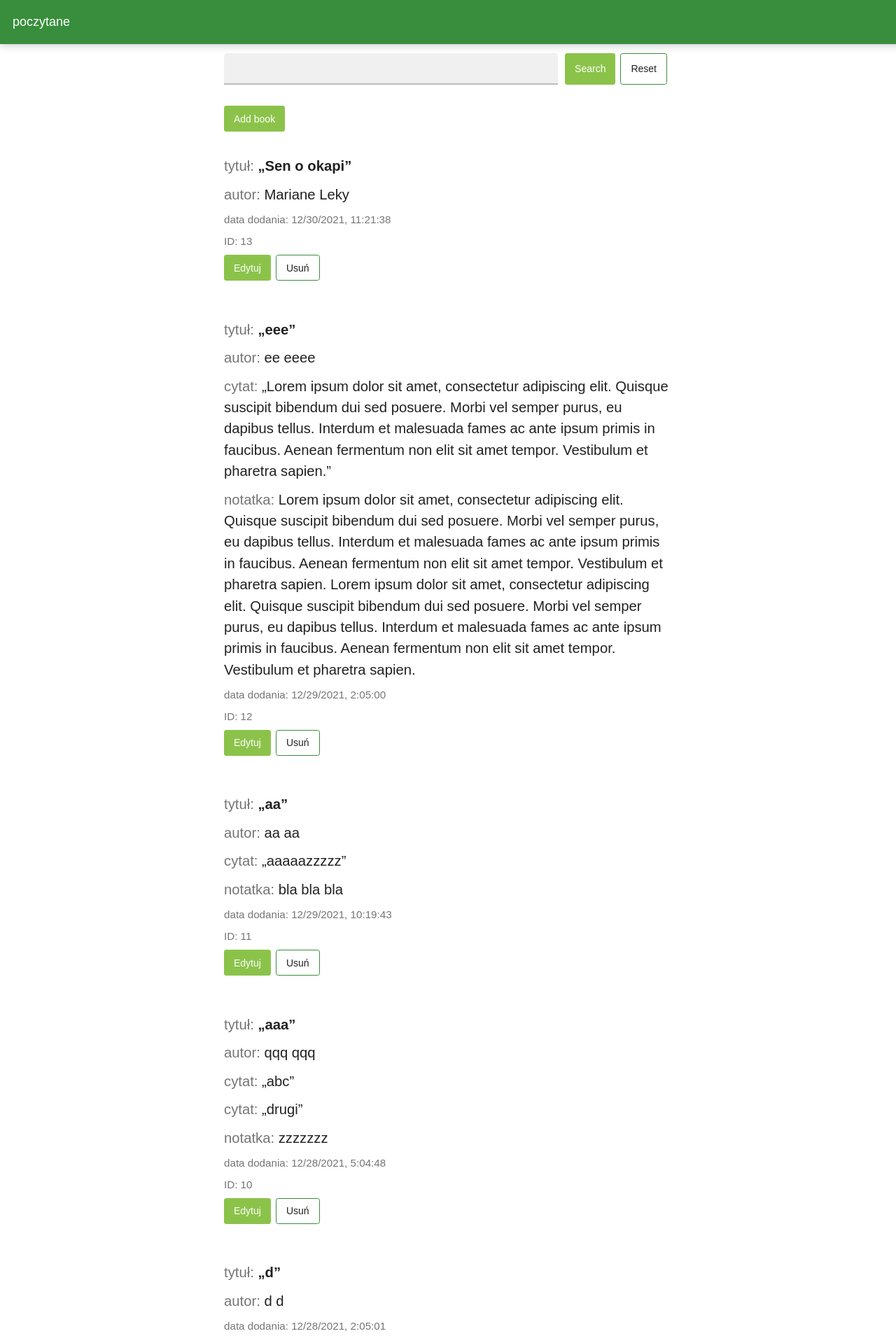
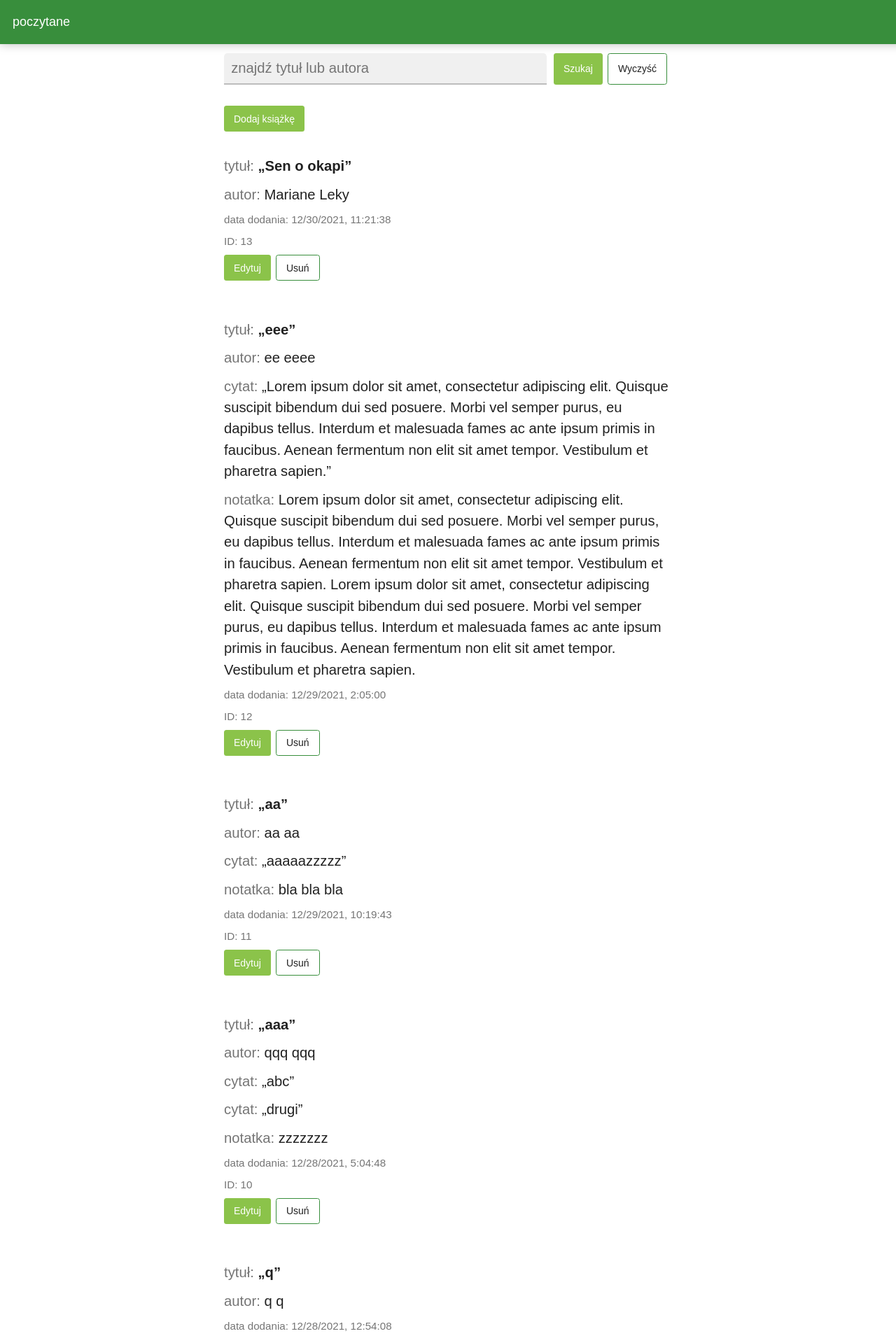
Before and after one commit to msarnowski/poczytane, an Angular app: page / in a window 1280 px wide. Shown: the top 1919 px of the page at 70% size. Built offline with nearby package versions, Linux system fonts and the light colour scheme; data requests are answered from the project's data file.

Commit message:
PL labels

```diff
--- a/db.json
+++ b/db.json
@@ -65,17 +65,6 @@
       "note": null
     },
     {
-      "id": 9,
-      "date": 1640700301424,
-      "title": "d",
-      "author": {
-        "firstName": "d",
-        "lastName": "d"
-      },
-      "quotes": [],
-      "note": null
-    },
-    {
       "id": 10,
       "date": 1640711088734,
       "title": "aaa",
--- a/src/app/book-list/book-list.component.html
+++ b/src/app/book-list/book-list.component.html
@@ -1,13 +1,13 @@
 <div class="search" *ngIf="!editing">
   <form class="search__form" (submit)="handleSearch(searchBox.value)">
-    <input class="search__input" type="text" #searchBox>
-    <button class="search__button" type="submit">Search</button>
-    <button class="search__button button--outlined" type="reset" (click)="loadBooks()">Reset</button>
+    <input class="search__input" type="text" #searchBox placeholder="znajdź tytuł lub autora">
+    <button class="search__button" type="submit">Szukaj</button>
+    <button class="search__button button--outlined" type="reset" (click)="loadBooks()">Wyczyść</button>
   </form>
 </div>
 
 <div class="new" *ngIf="!editing">
-  <button (click)="handleNew()">Add book</button>
+  <button (click)="handleNew()">Dodaj książkę</button>
 </div>
 
 <div class="editor" *ngIf="editing">
--- a/src/app/editor/editor.component.html
+++ b/src/app/editor/editor.component.html
@@ -1,34 +1,34 @@
 <div class="editor__heading" *ngIf="!adding">edytujesz: &bdquo;{{ bookToEdit?.title }}&rdquo;</div>
 
 <form (ngSubmit)="handleSubmit(form.value, form.valid)" #form="ngForm" novalidate>
-  <label>title</label>
+  <label>Tytuł</label>
   <input type="text" name="title" [ngModel]="bookToEdit?.title" #title="ngModel" [class.input--invalid]="title.invalid && (title.touched || form.submitted)" required autofocus><br>
 
-  <p class="editor__validation-msg"><span class="validation-msg__text" *ngIf="title.invalid && (title.touched || form.submitted)">Title required</span></p>
+  <p class="editor__validation-msg"><span class="validation-msg__text" *ngIf="title.invalid && (title.touched || form.submitted)">tytuł jest wymagany</span></p>
 
-  <label>author</label>
+  <label>Autor</label>
   <div class="author">
     <div class="author__first-name">
       <input type="text" name="firstName" [ngModel]="bookToEdit?.author?.firstName" #firstName="ngModel" [class.input--invalid]="firstName.invalid && (firstName.touched || form.submitted)" required placeholder="first name">
 
-      <p class="editor__validation-msg"><span class="validation-msg__text" *ngIf="firstName.invalid && (firstName.touched || form.submitted)">First name required </span></p>
+      <p class="editor__validation-msg"><span class="validation-msg__text" *ngIf="firstName.invalid && (firstName.touched || form.submitted)">imię jest wymagane</span></p>
     </div>
 
     <div class="author__last-name">
       <input type="text" name="lastName" [ngModel]="bookToEdit?.author?.lastName" #lastName="ngModel" [class.input--invalid]="lastName.invalid && (lastName.touched || form.submitted)" required placeholder="last name">
 
-      <p class="editor__validation-msg"><span class="validation-msg__text" *ngIf="lastName.invalid && (lastName.touched || form.submitted)">Last name required</span></p>
+      <p class="editor__validation-msg"><span class="validation-msg__text" *ngIf="lastName.invalid && (lastName.touched || form.submitted)">nazwisko jest wymagane</span></p>
     </div>
   </div>
 
   <app-quotes-editor [quotesToEdit]="quotes" (update)="handleQuotesUpdate($event)"></app-quotes-editor>
 
-  <label>note</label>
+  <label>Notatka</label>
   <textarea name="note" [ngModel]="bookToEdit?.note" #note></textarea>
 
-  <p class="editor__validation-msg"><span class="validation-msg__text" *ngIf="form.invalid && form.submitted">Fill in required fields</span></p>
+  <p class="editor__validation-msg"><span class="validation-msg__text" *ngIf="form.invalid && form.submitted">Uzupełnij pola oznaczone na czerwono</span></p>
 
-  <button type="submit">Submit</button>
+  <button type="submit">Zapisz</button>
 </form>
 
-<button class="button--outlined" (click)="handleCancel()">Cancel</button>
+<button class="button--outlined" (click)="handleCancel()">Anuluj</button>
--- a/src/app/quotes-editor/quotes-editor.component.html
+++ b/src/app/quotes-editor/quotes-editor.component.html
@@ -1,6 +1,6 @@
-<label>quotes</label>
+<label>Cytaty</label>
 <div class="quotes-editor__quote" *ngFor="let quote of quotesToEdit; let i = index; trackBy:trackByFn">
-  <textarea class="quotes-editor__textarea" (input)="updateQuote($event, i)" [value]="quote"></textarea><button class="button--outlined" (click)="removeQuote(i)" type="button">Remove quote</button>
+  <textarea class="quotes-editor__textarea" (input)="updateQuote($event, i)" [value]="quote"></textarea><button class="button--outlined" (click)="removeQuote(i)" type="button">Usuń cytat</button>
 </div>
 
-<button class="button--outlined" (click)="addQuote()" type="button">Add quote</button>
+<button class="button--outlined" (click)="addQuote()" type="button">Dodaj cytat</button>
```
